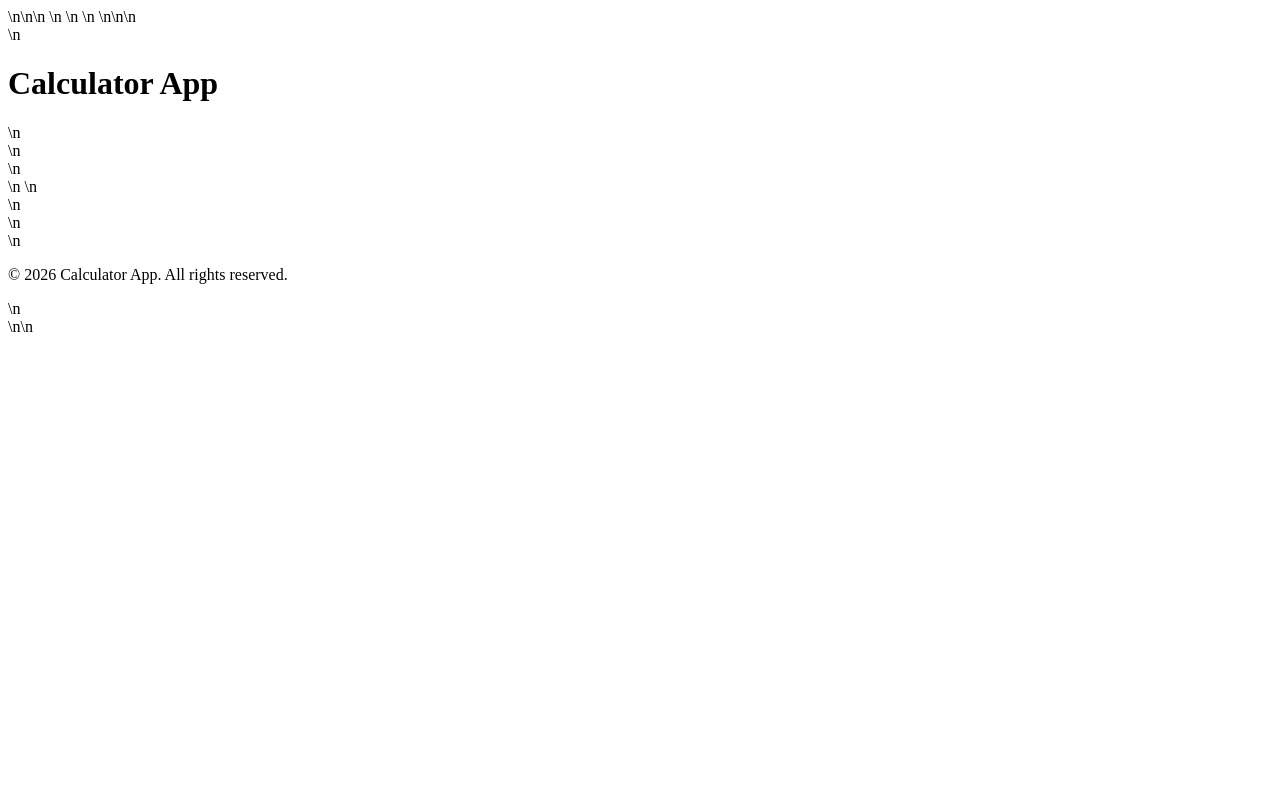
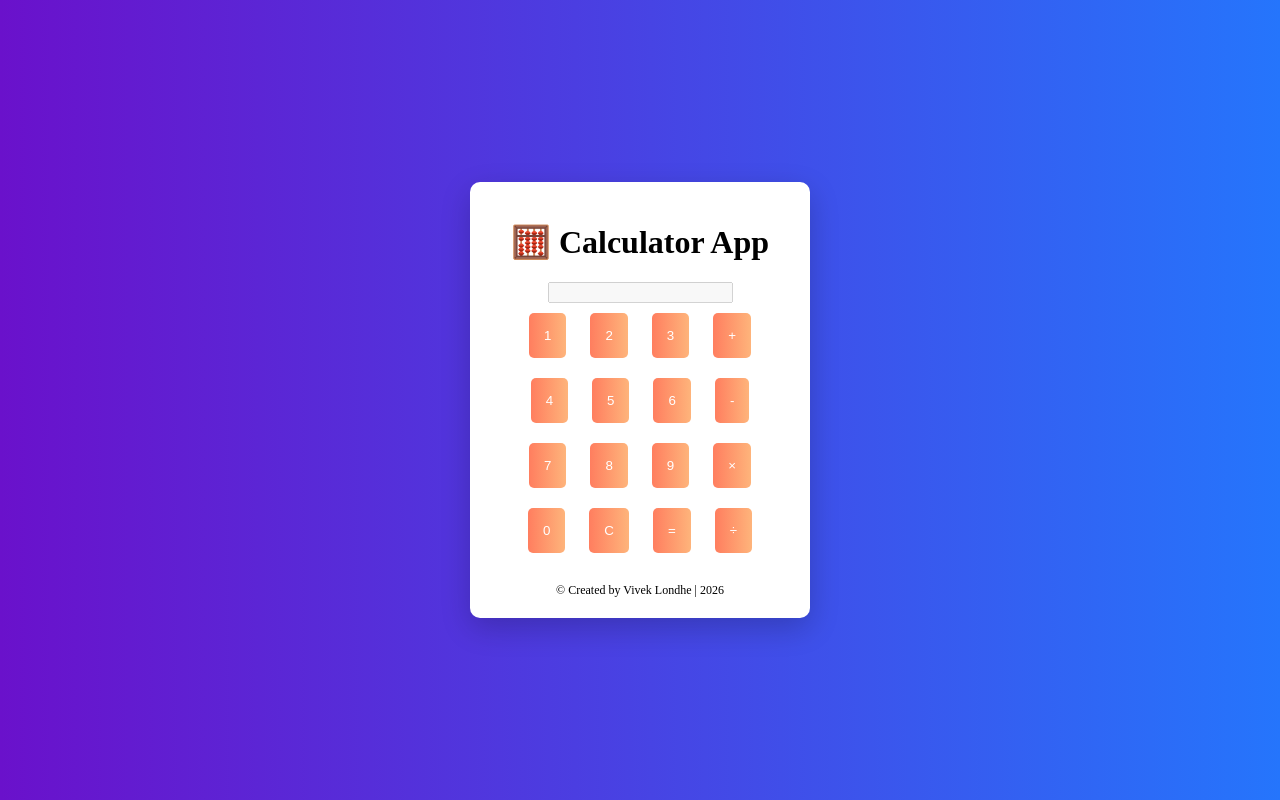
Before and after one commit to VivekLondhe0575/Calculator, a plain HTML site: page index.html in a window 1280 px wide. Drawn offline with Linux system fonts and the light colour scheme.

Commit message:
Updated index.html with professional calculator design and features

```diff
--- a/index.html
+++ b/index.html
@@ -1 +1,79 @@
-<!DOCTYPE html>\n<html lang="en">\n<head>\n    <meta charset="UTF-8">\n    <meta name="viewport" content="width=device-width, initial-scale=1.0">\n    <title>Calculator</title>\n    <link rel="stylesheet" href="styles.css">\n</head>\n<body>\n    <header>\n        <h1>Calculator App</h1>\n    </header>\n    <main>\n        <div class="calculator">\n            <!-- Calculator UI goes here -->\n        </div>\n    </main>\n    <footer>\n        <p>© 2026 Calculator App. All rights reserved.</p>\n    </footer>\n</body>\n</html>
+<!DOCTYPE html>
+<html lang="en">
+<head>
+    <meta charset="UTF-8">
+    <meta name="viewport" content="width=device-width, initial-scale=1.0">
+    <title>Vivek Calculator</title>
+    <style>
+        body {
+            display: flex;
+            justify-content: center;
+            align-items: center;
+            height: 100vh;
+            margin: 0;
+            background: linear-gradient(to right, #6a11cb, #2575fc);
+        }
+        .calculator {
+            background: white;
+            padding: 20px;
+            border-radius: 10px;
+            box-shadow: 0 10px 30px rgba(0, 0, 0, 0.2);
+            width: 300px;
+            text-align: center;
+        }
+        .btn {
+            background: linear-gradient(to right, #ff7e5f, #feb47b);
+            border: none;
+            color: white;
+            padding: 15px;
+            margin: 10px;
+            border-radius: 5px;
+            cursor: pointer;
+            transition: background 0.3s ease;
+        }
+        .btn:hover {
+            background: linear-gradient(to right, #feb47b, #ff7e5f);
+        }
+        footer {
+            margin-top: 20px;
+            font-size: 12px;
+        }
+    </style>
+</head>
+<body>
+    <div class="calculator">
+        <h1>🧮 Calculator App</h1>
+        <input type="text" id="display" disabled />
+        <div>
+            <button class="btn">1</button>
+            <button class="btn">2</button>
+            <button class="btn">3</button>
+            <button class="btn">+</button>
+        </div>
+        <div>
+            <button class="btn">4</button>
+            <button class="btn">5</button>
+            <button class="btn">6</button>
+            <button class="btn">-</button>
+        </div>
+        <div>
+            <button class="btn">7</button>
+            <button class="btn">8</button>
+            <button class="btn">9</button>
+            <button class="btn">×</button>
+        </div>
+        <div>
+            <button class="btn">0</button>
+            <button class="btn">C</button>
+            <button class="btn">=</button>
+            <button class="btn">÷</button>
+        </div>
+        <footer>
+            © Created by Vivek Londhe | 2026
+        </footer>
+    </div>
+    <script>
+        // Add keyboard support and other functionalities here.
+    </script>
+</body>
+</html>
```
